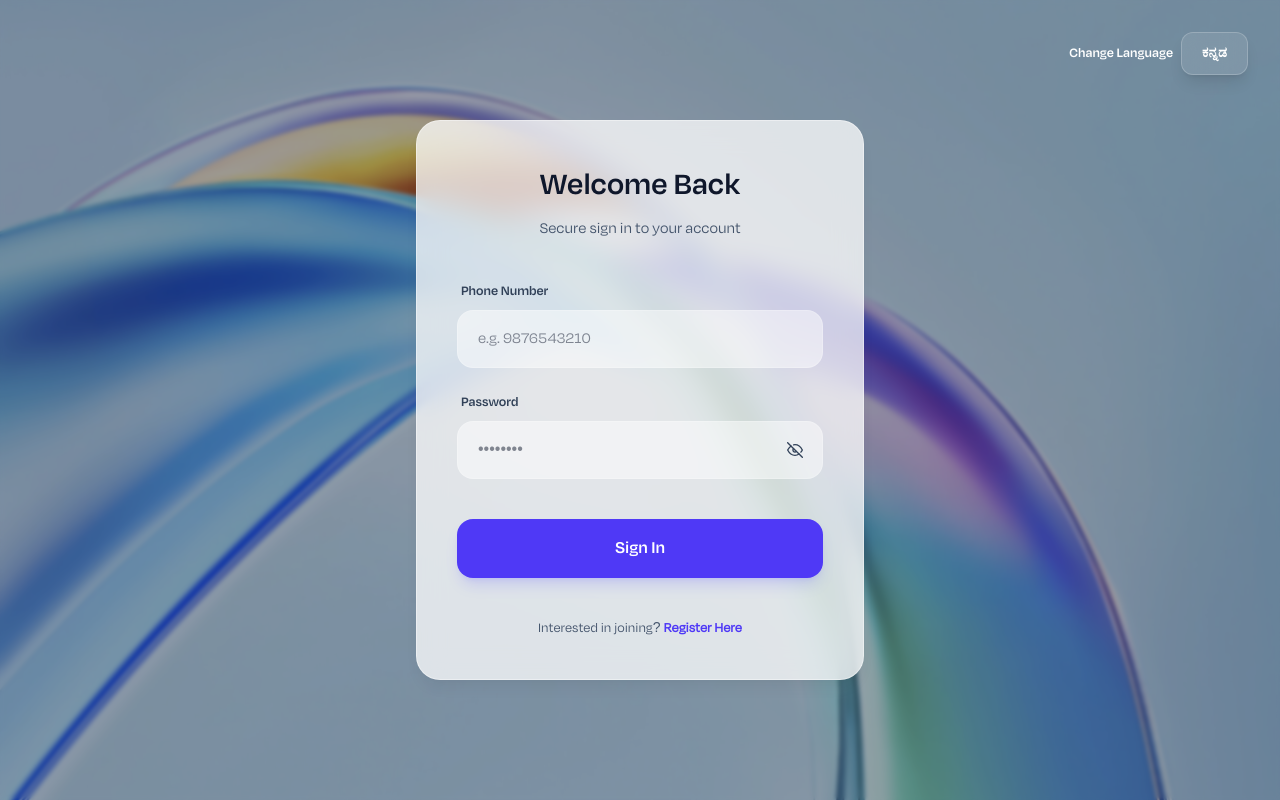
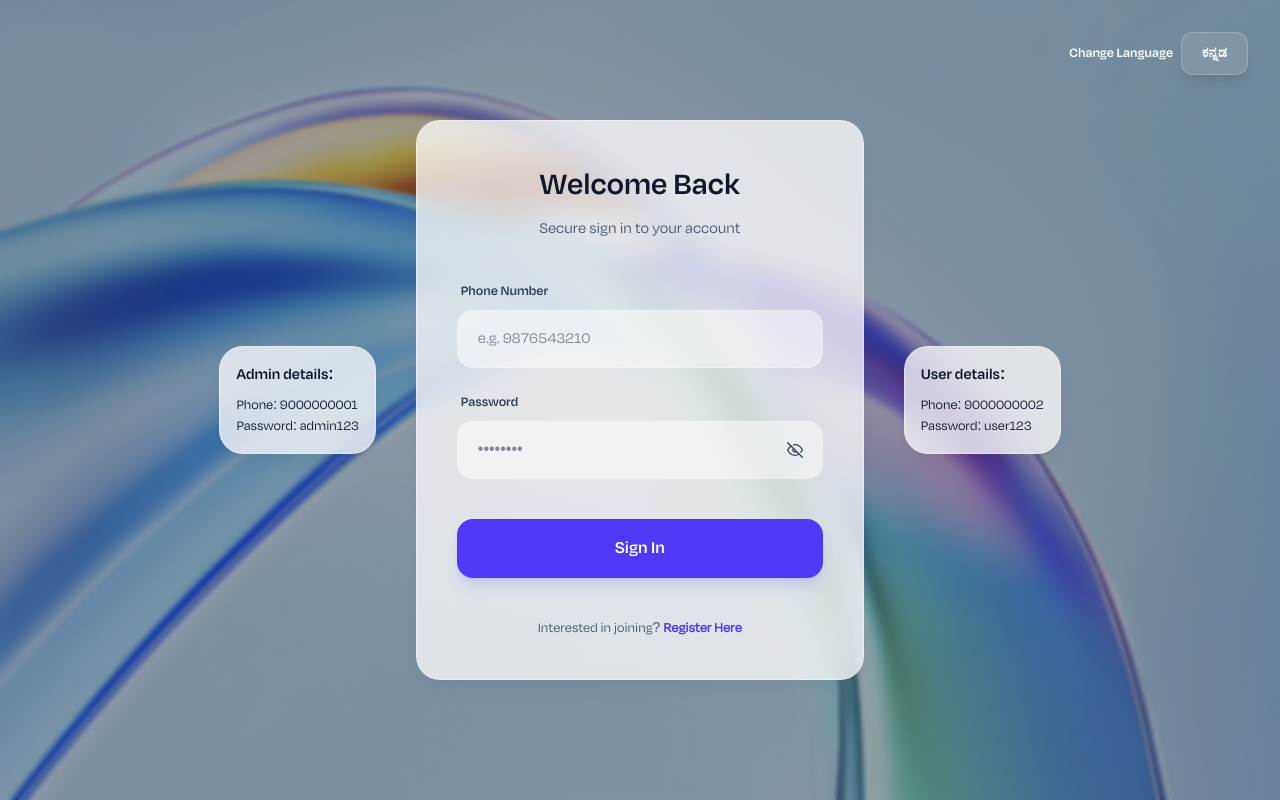
Before and after one commit to akashkurdekar7/order-app, a React (Vite) app in the folder frontend/: page / in a window 1280 px wide. Built offline with nearby package versions, Linux system fonts and the light colour scheme.

Commit message:
code commit for changes

```diff
--- a/frontend/src/pages/Login.jsx
+++ b/frontend/src/pages/Login.jsx
@@ -1,15 +1,15 @@
-import {useState} from "react";
+import { useState } from "react";
 import API from "../api/axios";
-import {useNavigate, Link} from "react-router-dom";
+import { useNavigate, Link } from "react-router-dom";
 import toast from "react-hot-toast";
-import {motion} from "framer-motion";
-import {useTranslation} from "react-i18next";
+import { motion } from "framer-motion";
+import { useTranslation } from "react-i18next";
 import registerImg from "../assets/register.jpg";
-import {FiEye, FiEyeOff} from "react-icons/fi";
+import { FiEye, FiEyeOff } from "react-icons/fi";
 
 const Login = () => {
-  const {t, i18n} = useTranslation();
-  const [form, setForm] = useState({phone: "", password: ""});
+  const { t, i18n } = useTranslation();
+  const [form, setForm] = useState({ phone: "", password: "" });
   const navigate = useNavigate();
   const [showPassword, setShowPassword] = useState(false);
 
@@ -46,8 +46,8 @@ const Login = () => {
   };
   return (
     <div
-      className="min-h-screen flex items-center justify-center bg-cover bg-center bg-no-repeat p-4 relative"
-      style={{backgroundImage: `url(${registerImg})`}}>
+      className="min-h-screen flex items-center justify-center bg-cover bg-center bg-no-repeat p-4 relative gap-10"
+      style={{ backgroundImage: `url(${registerImg})` }}>
       <div className="absolute inset-0 bg-slate-900/40 backdrop-blur-[2px]"></div>
 
       {/* Language Toggle */}
@@ -57,7 +57,7 @@ const Login = () => {
           {t("Change Language")}
         </p>
         <motion.button
-          whileTap={{scale: 0.95}}
+          whileTap={{ scale: 0.95 }}
           onClick={() =>
             i18n.changeLanguage(i18n.language === "en" ? "kn" : "en")
           }
@@ -67,8 +67,22 @@ const Login = () => {
       </div>
 
       <motion.div
-        initial={{opacity: 0, y: 20}}
-        animate={{opacity: 1, y: 0}}
+        initial={{ opacity: 0, y: 20 }}
+        animate={{ opacity: 1, y: 0 }}
+        className="glass-effect w-max rounded-3xl p-4 relative z-10">
+        <h4 className="text-slate-900 degular-semibold size16 mb-2">
+          Admin details:
+        </h4>
+        <p className="text-slate-900 degular-regular size14">
+          Phone: 9000000001
+        </p>
+        <p className="text-slate-900 degular-regular size14">
+          Password: admin123
+        </p>
+      </motion.div>
+      <motion.div
+        initial={{ opacity: 0, y: 20 }}
+        animate={{ opacity: 1, y: 0 }}
         className="glass-effect w-full max-w-md rounded-3xl p-8 sm:p-10 relative z-10">
         <div className="text-center mb-10">
           {/* <div className="w-16 h-16 bg-indigo-600 rounded-2xl flex items-center justify-center shadow-xl shadow-indigo-500/30 mx-auto mb-6">
@@ -91,7 +105,7 @@ const Login = () => {
               type="tel"
               placeholder={t("e.g. 9876543210")}
               className="w-full px-5 py-4 bg-white/50 border border-white/20 rounded-2xl focus:bg-white focus:ring-2 focus:ring-indigo-500 outline-none transition-all degular-regular text-slate-900"
-              onChange={(e) => setForm({...form, phone: e.target.value})}
+              onChange={(e) => setForm({ ...form, phone: e.target.value })}
             />
           </div>
 
@@ -104,7 +118,7 @@ const Login = () => {
                 type={showPassword ? "text" : "password"}
                 placeholder="••••••••"
                 className="w-full px-5 py-4 bg-white/50 border border-white/20 rounded-2xl focus:bg-white focus:ring-2 focus:ring-indigo-500 outline-none transition-all degular-regular text-slate-900"
-                onChange={(e) => setForm({...form, password: e.target.value})}
+                onChange={(e) => setForm({ ...form, password: e.target.value })}
               />
               {showPassword ? (
                 <FiEye
@@ -138,6 +152,20 @@ const Login = () => {
           </p>
         </div>
       </motion.div>
+      <motion.div
+        initial={{ opacity: 0, y: 20 }}
+        animate={{ opacity: 1, y: 0 }}
+        className="glass-effect w-max rounded-3xl p-4 relative z-10">
+        <h4 className="text-slate-900 degular-semibold size16 mb-2">
+          User details:
+        </h4>
+        <p className="text-slate-900 degular-regular size14">
+          Phone: 9000000002
+        </p>
+        <p className="text-slate-900 degular-regular size14">
+          Password: user123
+        </p>
+      </motion.div>
     </div>
   );
 };
```
